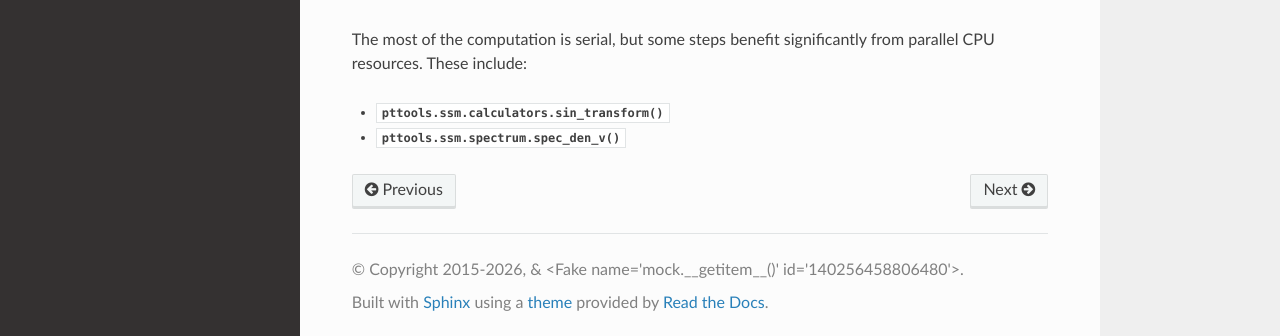
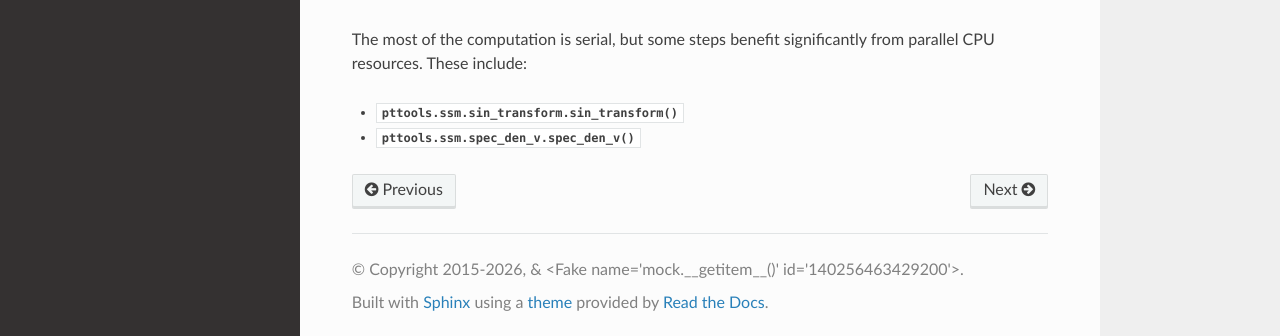
Before and after one commit to CFT-HY/pttools, a Sphinx documentation site: the page built from docs/usage.rst, in a window 1280 px wide and 900 px high, scrolled down 586 px. Shown: the part 561-897 px from the top of the window. Built offline with Sphinx 7.4.7 and the Read the Docs theme 3.1.0, drawn with Linux system fonts in a browser that asks for light colours; pages that are not in the unit, such as notebooks, are missing from menus.

Commit message:
Fix function links in usage docs

```diff
--- a/docs/usage.rst
+++ b/docs/usage.rst
@@ -51,5 +51,5 @@
 The most of the computation is serial, but some steps benefit significantly from parallel CPU resources.
 These include:
 
-- :meth:`pttools.ssm.calculators.sin_transform()`
-- :meth:`pttools.ssm.spectrum.spec_den_v()`
+- :meth:`pttools.ssm.sin_transform.sin_transform()`
+- :meth:`pttools.ssm.spec_den_v.spec_den_v()`
```
